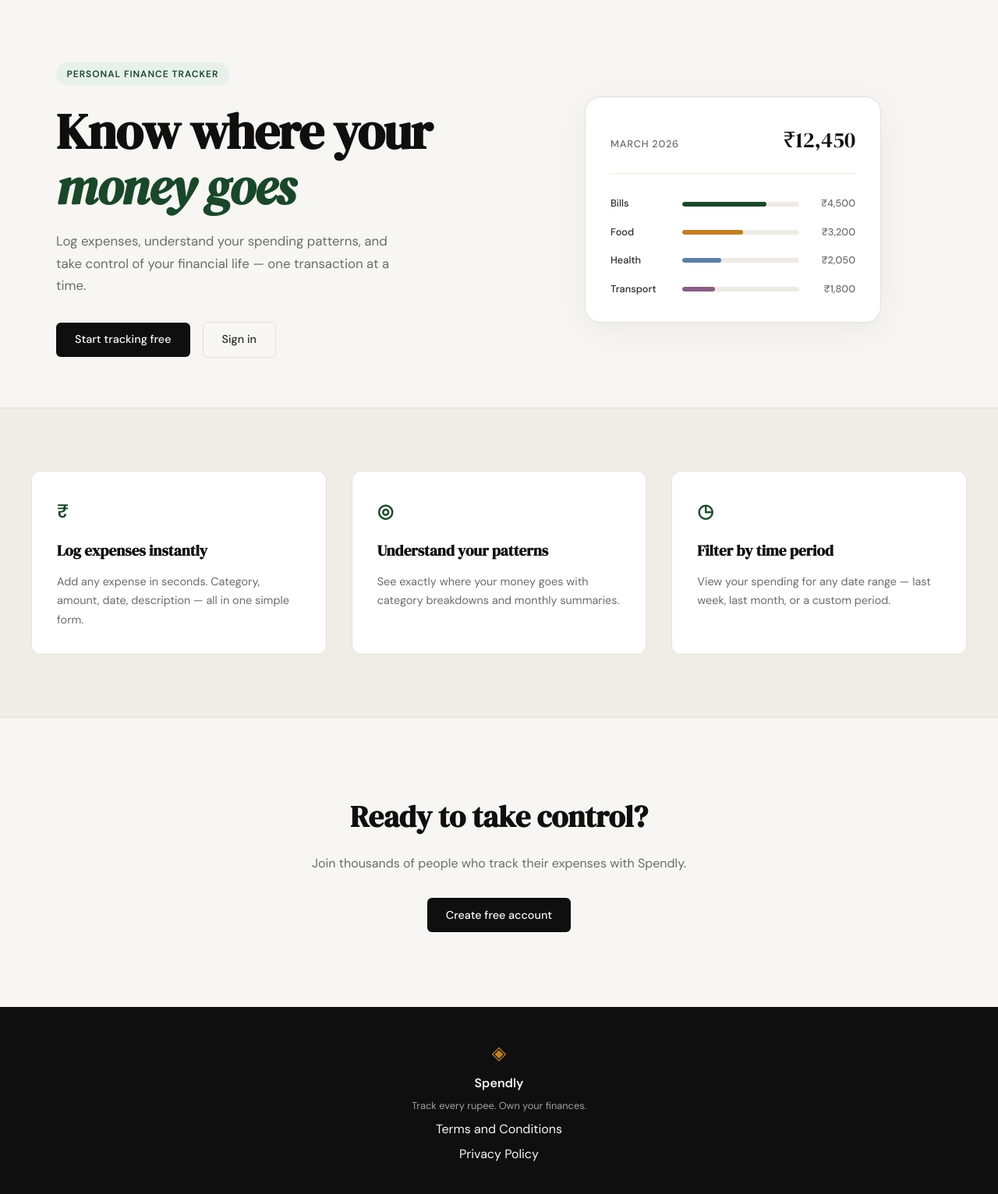
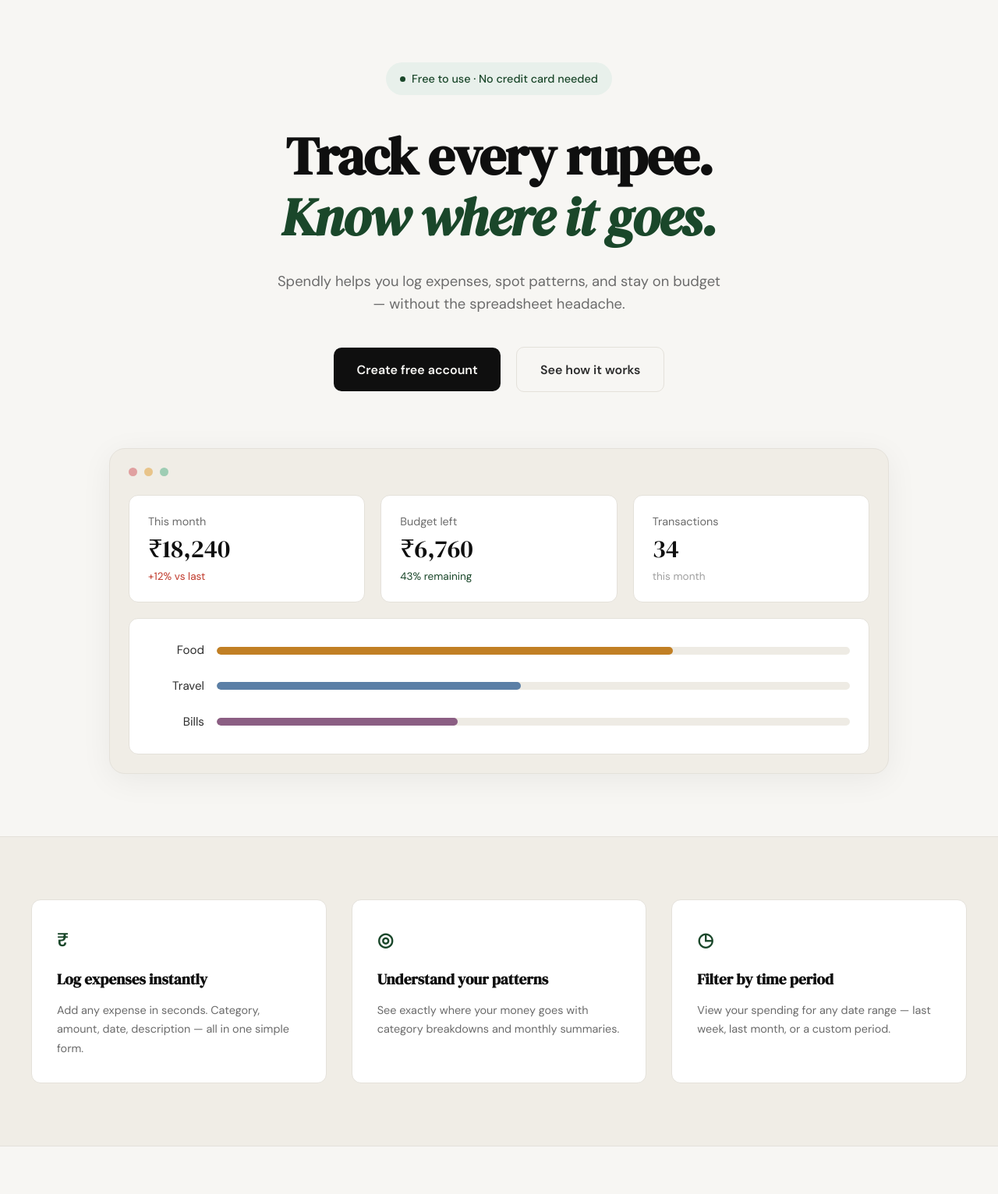
Before and after one commit to syed-omer-123/Expense_tracker, a Flask app: page / in a window 1280 px wide. Shown: the part 61-1593 px from the top of the page at 78% size. Run offline with Flask 3, Linux system fonts and the light colour scheme.

Commit message:
landing: redesign hero section to match mockup

```diff
--- a/static/css/style.css
+++ b/static/css/style.css
@@ -124,35 +124,44 @@ a { color: inherit; text-decoration: none; }
 /* ------------------------------------------------------------------ */
 
 .hero {
-    padding: 5rem 2rem 4rem;
-    display: grid;
-    grid-template-columns: 1fr 1fr;
-    gap: 4rem;
-    align-items: center;
+    padding: 5rem 2rem 5rem;
     max-width: var(--max-width);
+    margin: 0 auto;
+    text-align: center;
+}
+
+.hero-inner {
+    max-width: 760px;
     margin: 0 auto;
 }
 
 .hero-badge {
-    display: inline-block;
+    display: inline-flex;
+    align-items: center;
+    gap: 0.5rem;
     background: var(--accent-light);
     color: var(--accent);
-    font-size: 0.75rem;
-    font-weight: 600;
-    letter-spacing: 0.08em;
-    text-transform: uppercase;
-    padding: 0.35rem 0.85rem;
+    font-size: 0.9rem;
+    font-weight: 500;
+    padding: 0.6rem 1.15rem;
     border-radius: 999px;
-    margin-bottom: 1.5rem;
+    margin-bottom: 2.5rem;
+}
+
+.hero-badge-dot {
+    width: 7px;
+    height: 7px;
+    border-radius: 50%;
+    background: var(--accent);
 }
 
 .hero-title {
     font-family: var(--font-display);
-    font-size: clamp(2.5rem, 5vw, 4rem);
-    line-height: 1.1;
+    font-size: clamp(2.5rem, 5.5vw, 4.25rem);
+    line-height: 1.15;
     letter-spacing: -0.02em;
     color: var(--ink);
-    margin-bottom: 1.25rem;
+    margin-bottom: 1.75rem;
 }
 
 .hero-title em {
@@ -161,17 +170,18 @@ a { color: inherit; text-decoration: none; }
 }
 
 .hero-subtitle {
-    font-size: 1.05rem;
+    font-size: 1.15rem;
     color: var(--ink-muted);
-    line-height: 1.7;
-    max-width: 460px;
-    margin-bottom: 2rem;
+    line-height: 1.6;
+    max-width: 580px;
+    margin: 0 auto 2.5rem;
 }
 
 .hero-actions {
     display: flex;
-    gap: 1rem;
+    gap: 1.25rem;
     align-items: center;
+    justify-content: center;
 }
 
 /* ------------------------------------------------------------------ */
@@ -179,60 +189,97 @@ a { color: inherit; text-decoration: none; }
 /* ------------------------------------------------------------------ */
 
 .hero-visual {
-    display: flex;
-    justify-content: center;
+    margin: 4.5rem auto 0;
+    max-width: 1000px;
 }
 
-.mock-card {
-    background: var(--paper-card);
+.mock-window {
+    background: var(--paper-warm);
     border: 1px solid var(--border);
     border-radius: var(--radius-lg);
-    padding: 2rem;
-    width: 100%;
-    max-width: 380px;
+    padding: 1.5rem;
+    text-align: left;
     box-shadow: 0 8px 40px rgba(0,0,0,0.06);
 }
 
-.mock-card-header {
+.mock-window-dots {
     display: flex;
-    justify-content: space-between;
-    align-items: baseline;
-    margin-bottom: 1.75rem;
-    padding-bottom: 1.25rem;
-    border-bottom: 1px solid var(--border-soft);
+    gap: 0.55rem;
+    margin-bottom: 1.5rem;
 }
 
-.mock-label {
-    font-size: 0.8rem;
-    font-weight: 500;
-    color: var(--ink-muted);
-    text-transform: uppercase;
-    letter-spacing: 0.06em;
+.mock-window-dots span {
+    width: 11px;
+    height: 11px;
+    border-radius: 50%;
+    background: var(--border);
 }
 
-.mock-total {
+.mock-window-dots span:nth-child(1) { background: #e0a0a0; }
+.mock-window-dots span:nth-child(2) { background: #e8c48a; }
+.mock-window-dots span:nth-child(3) { background: #9ecdb4; }
+
+.mock-stats {
+    display: grid;
+    grid-template-columns: repeat(3, 1fr);
+    gap: 1.25rem;
+    margin-bottom: 1.25rem;
+}
+
+.mock-stat {
+    display: flex;
+    flex-direction: column;
+    gap: 0.4rem;
+    background: var(--paper-card);
+    border: 1px solid var(--border);
+    border-radius: var(--radius-md);
+    padding: 1.35rem 1.5rem;
+}
+
+.mock-stat-label {
+    font-size: 0.9rem;
+    color: var(--ink-muted);
+}
+
+.mock-stat-value {
     font-family: var(--font-display);
-    font-size: 1.75rem;
+    font-size: 2rem;
+    line-height: 1.1;
     color: var(--ink);
 }
 
-.mock-bars { display: flex; flex-direction: column; gap: 1rem; }
+.mock-stat-meta {
+    font-size: 0.85rem;
+    color: var(--ink-faint);
+}
+
+.mock-stat-meta-up { color: var(--danger); }
+.mock-stat-meta-good { color: var(--accent); }
+
+.mock-panel {
+    background: var(--paper-card);
+    border: 1px solid var(--border);
+    border-radius: var(--radius-md);
+    padding: 1.75rem 1.5rem;
+}
+
+.mock-bars { display: flex; flex-direction: column; gap: 1.35rem; }
 
 .mock-bar-row {
     display: grid;
-    grid-template-columns: 80px 1fr 60px;
+    grid-template-columns: 72px 1fr;
     align-items: center;
-    gap: 0.75rem;
+    gap: 1rem;
 }
 
 .mock-cat {
-    font-size: 0.8rem;
-    font-weight: 500;
+    font-size: 0.95rem;
     color: var(--ink-soft);
+    text-align: right;
 }
 
 .mock-bar-track {
-    height: 6px;
+    height: 10px;
     background: var(--border-soft);
     border-radius: 999px;
     overflow: hidden;
@@ -240,21 +287,13 @@ a { color: inherit; text-decoration: none; }
 
 .mock-bar {
     height: 100%;
-    background: var(--accent);
+    background: var(--accent-2);
     border-radius: 999px;
     transition: width 0.6s ease;
 }
 
-.mock-bar-2 { background: var(--accent-2); }
-.mock-bar-3 { background: #5b7fa6; }
-.mock-bar-4 { background: #8b5e83; }
-
-.mock-amt {
-    font-size: 0.8rem;
-    font-weight: 500;
-    color: var(--ink-muted);
-    text-align: right;
-}
+.mock-bar-2 { background: #5b7fa6; }
+.mock-bar-3 { background: #8b5e83; }
 
 /* ------------------------------------------------------------------ */
 /* Buttons                                                             */
@@ -293,6 +332,13 @@ a { color: inherit; text-decoration: none; }
 .btn-ghost:hover {
     border-color: var(--ink);
     color: var(--ink);
+}
+
+.btn-lg {
+    padding: 0.95rem 1.85rem;
+    font-size: 1rem;
+    font-weight: 600;
+    border-radius: 10px;
 }
 
 /* ------------------------------------------------------------------ */
@@ -578,16 +624,21 @@ a { color: inherit; text-decoration: none; }
 /* ------------------------------------------------------------------ */
 
 @media (max-width: 900px) {
-    .hero {
-        grid-template-columns: 1fr;
-        text-align: center;
-    }
+    .hero { padding: 3.5rem 1.5rem 4rem; }
 
     .hero-subtitle { max-width: 100%; }
-    .hero-actions { justify-content: center; }
-    .hero-visual { display: none; }
+    .hero-visual { margin-top: 3rem; }
+
+    .mock-stats { grid-template-columns: 1fr; gap: 0.85rem; }
 
     .features-inner { grid-template-columns: 1fr; }
+}
+
+@media (max-width: 520px) {
+    .hero-actions { flex-direction: column; align-items: stretch; }
+    .hero-actions .btn-lg { text-align: center; }
+
+    .mock-bar-row { grid-template-columns: 56px 1fr; }
 }
 
 @media (max-width: 600px) {
--- a/templates/landing.html
+++ b/templates/landing.html
@@ -6,62 +6,75 @@
 
 <section class="hero">
     <div class="hero-inner">
-        <div class="hero-badge">Personal Finance Tracker</div>
+        <div class="hero-badge">
+            <span class="hero-badge-dot" aria-hidden="true"></span>
+            Free to use · No credit card needed
+        </div>
         <h1 class="hero-title">
-            Know where your<br>
-            <em>money goes</em>
+            Track every rupee.<br>
+            <em>Know where it goes.</em>
         </h1>
         <p class="hero-subtitle">
-            Log expenses, understand your spending patterns,
-            and take control of your financial life —
-            one transaction at a time.
+            Spendly helps you log expenses, spot patterns, and stay
+            on budget — without the spreadsheet headache.
         </p>
         <div class="hero-actions">
-            <a href="{{ url_for('register') }}" class="btn-primary">Start tracking free</a>
-            <a href="{{ url_for('login') }}" class="btn-ghost">Sign in</a>
+            <a href="{{ url_for('register') }}" class="btn-primary btn-lg">Create free account</a>
+            <a href="#features" class="btn-ghost btn-lg">See how it works</a>
         </div>
     </div>
+
     <div class="hero-visual">
-        <div class="mock-card">
-            <div class="mock-card-header">
-                <span class="mock-label">March 2026</span>
-                <span class="mock-total">₹12,450</span>
+        <div class="mock-window">
+            <div class="mock-window-dots" aria-hidden="true">
+                <span></span><span></span><span></span>
             </div>
-            <div class="mock-bars">
-                <div class="mock-bar-row">
-                    <span class="mock-cat">Bills</span>
-                    <div class="mock-bar-track">
-                        <div class="mock-bar" style="width: 72%"></div>
+
+            <div class="mock-stats">
+                <div class="mock-stat">
+                    <span class="mock-stat-label">This month</span>
+                    <span class="mock-stat-value">₹18,240</span>
+                    <span class="mock-stat-meta mock-stat-meta-up">+12% vs last</span>
+                </div>
+                <div class="mock-stat">
+                    <span class="mock-stat-label">Budget left</span>
+                    <span class="mock-stat-value">₹6,760</span>
+                    <span class="mock-stat-meta mock-stat-meta-good">43% remaining</span>
+                </div>
+                <div class="mock-stat">
+                    <span class="mock-stat-label">Transactions</span>
+                    <span class="mock-stat-value">34</span>
+                    <span class="mock-stat-meta">this month</span>
+                </div>
+            </div>
+
+            <div class="mock-panel">
+                <div class="mock-bars">
+                    <div class="mock-bar-row">
+                        <span class="mock-cat">Food</span>
+                        <div class="mock-bar-track">
+                            <div class="mock-bar" style="width: 72%"></div>
+                        </div>
                     </div>
-                    <span class="mock-amt">₹4,500</span>
-                </div>
-                <div class="mock-bar-row">
-                    <span class="mock-cat">Food</span>
-                    <div class="mock-bar-track">
-                        <div class="mock-bar mock-bar-2" style="width: 52%"></div>
+                    <div class="mock-bar-row">
+                        <span class="mock-cat">Travel</span>
+                        <div class="mock-bar-track">
+                            <div class="mock-bar mock-bar-2" style="width: 48%"></div>
+                        </div>
                     </div>
-                    <span class="mock-amt">₹3,200</span>
-                </div>
-                <div class="mock-bar-row">
-                    <span class="mock-cat">Health</span>
-                    <div class="mock-bar-track">
-                        <div class="mock-bar mock-bar-3" style="width: 33%"></div>
+                    <div class="mock-bar-row">
+                        <span class="mock-cat">Bills</span>
+                        <div class="mock-bar-track">
+                            <div class="mock-bar mock-bar-3" style="width: 38%"></div>
+                        </div>
                     </div>
-                    <span class="mock-amt">₹2,050</span>
-                </div>
-                <div class="mock-bar-row">
-                    <span class="mock-cat">Transport</span>
-                    <div class="mock-bar-track">
-                        <div class="mock-bar mock-bar-4" style="width: 28%"></div>
-                    </div>
-                    <span class="mock-amt">₹1,800</span>
                 </div>
             </div>
         </div>
     </div>
 </section>
 
-<section class="features">
+<section class="features" id="features">
     <div class="features-inner">
         <div class="feature-card">
             <div class="feature-icon">₹</div>
```
Also changed, not shown: hero-mockup.png.png (added).
